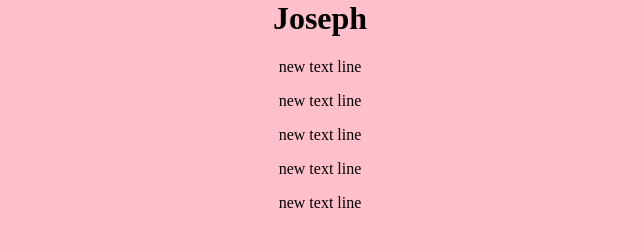
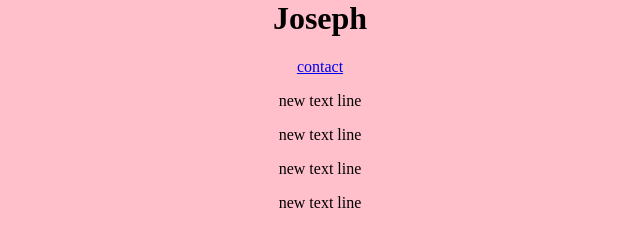
Before and after one commit to ShySana/hoonwoi, a plain HTML site: page index.html in a window 1280 px wide. Shown: the top 225 px of the page, 320-960 px from the left. Drawn offline with Linux system fonts and the light colour scheme.

Commit message:
Update index.html

```diff
--- a/index.html
+++ b/index.html
@@ -7,7 +7,7 @@
 </head>
 <body>
     <h1> Joseph </h1>
-    <a href="/contact.html"></a>
+    <a href="/contact.html">contact</a>
     <p>new text line</p>
     <p>new text line</p>
     <p>new text line</p>
```
